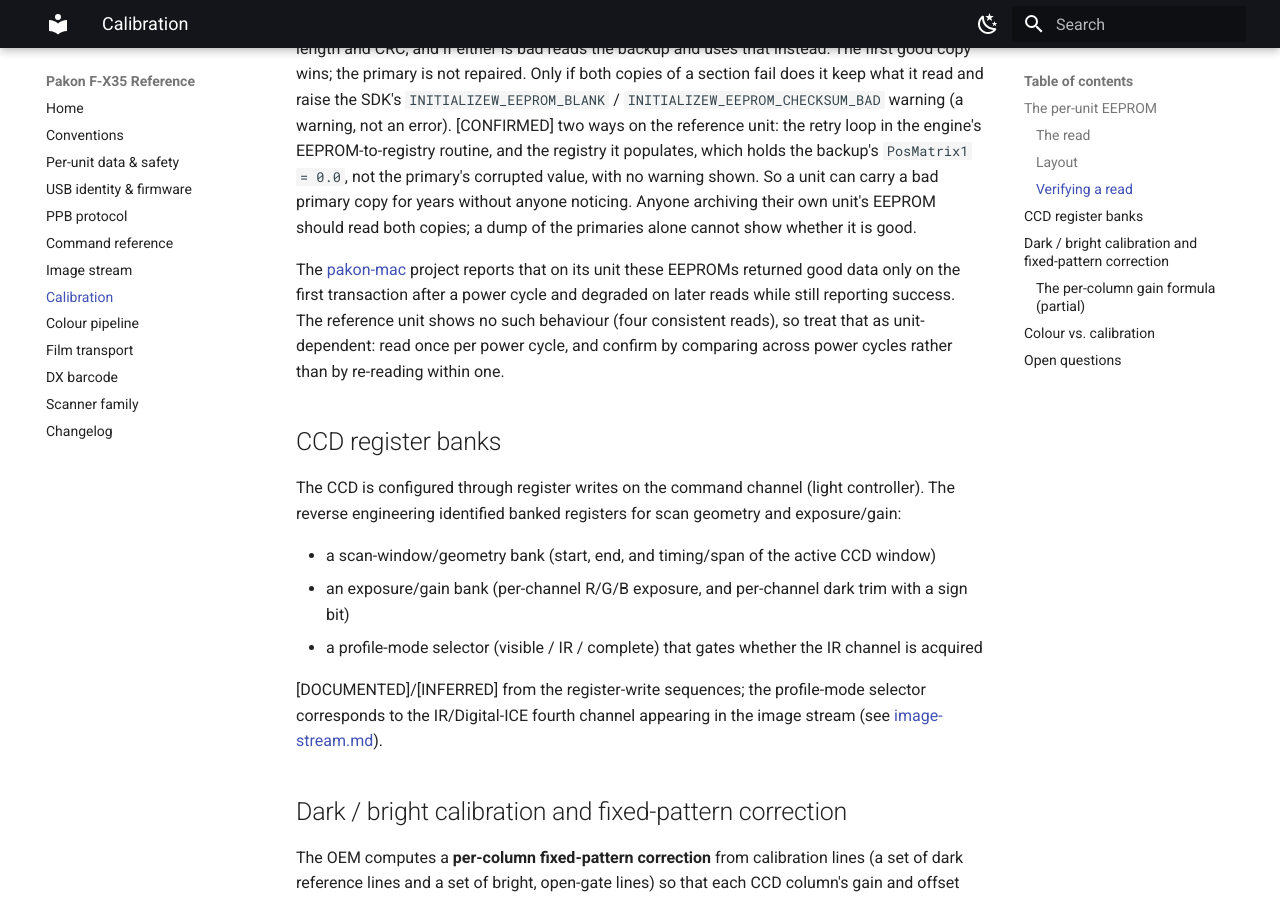
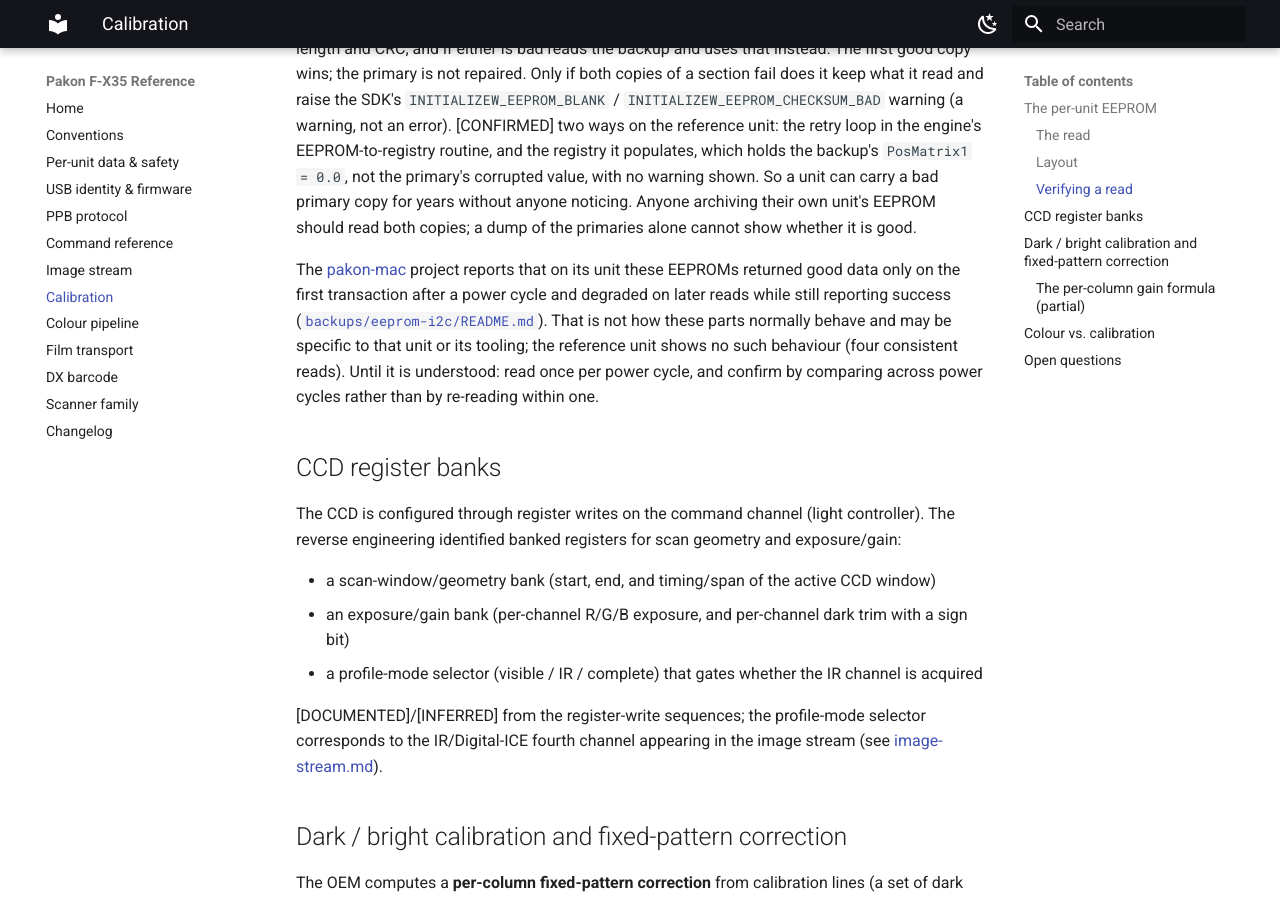
Before and after one commit to alibosworth/pakon-reference, an MkDocs documentation site: the page built from docs/calibration.md, in a window 1280 px wide and 900 px high, scrolled down 2938 px. Built offline with MkDocs 1.6.1 and Material for MkDocs 9.7.7, drawn with Linux system fonts in a browser that asks for light colours.

Commit message:
Calibration: state the read-once degradation as one project's report, linked

```diff
--- a/docs/calibration.md
+++ b/docs/calibration.md
@@ -128,12 +128,15 @@ warning shown. So a unit can carry a bad primary copy for years without
 anyone noticing. Anyone archiving their own unit's EEPROM should read both
 copies; a dump of the primaries alone cannot show whether it is good.
 
-The [pakon-mac](https://github.com/gazzdingo/pakon-mac) project reports that on its unit these EEPROMs returned good
-data only on the first transaction after a power cycle and degraded on
-later reads while still reporting success. The reference unit shows no such
-behaviour (four consistent reads), so treat that as unit-dependent: read
-once per power cycle, and confirm by comparing across power cycles rather
-than by re-reading within one.
+The [pakon-mac](https://github.com/gazzdingo/pakon-mac) project reports that on its
+unit these EEPROMs returned good data only on the first transaction after a
+power cycle and degraded on later reads while still reporting success
+([`backups/eeprom-i2c/README.md`](https://github.com/gazzdingo/pakon-mac/blob/c0be5853c292/backups/eeprom-i2c/README.md)).
+That is not how these parts normally behave and may be specific to that
+unit or its tooling; the reference unit shows no such behaviour (four
+consistent reads). Until it is understood: read once per power cycle, and
+confirm by comparing across power cycles rather than by re-reading within
+one.
 
 ## CCD register banks
 
```
